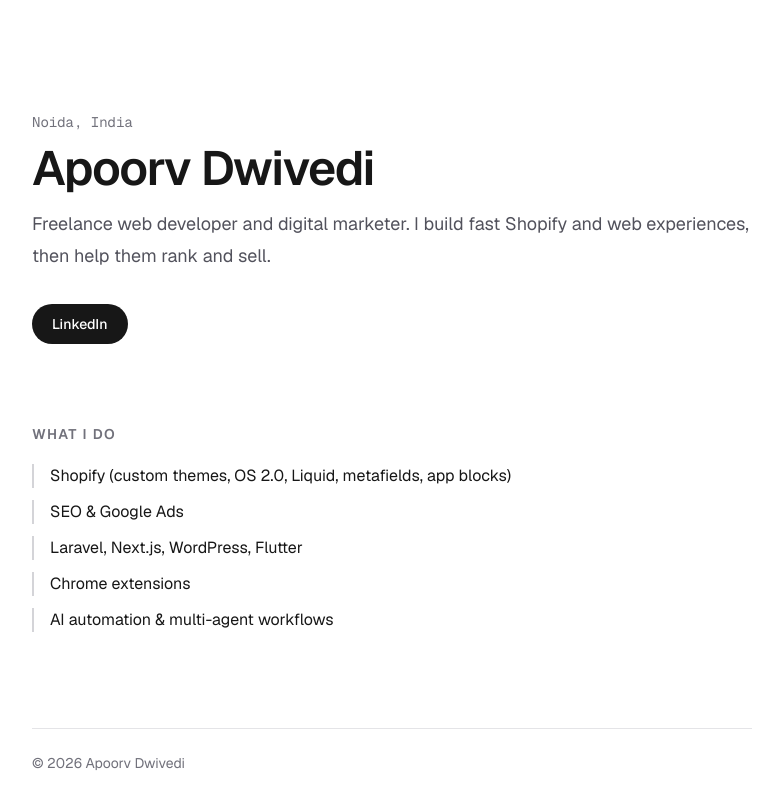
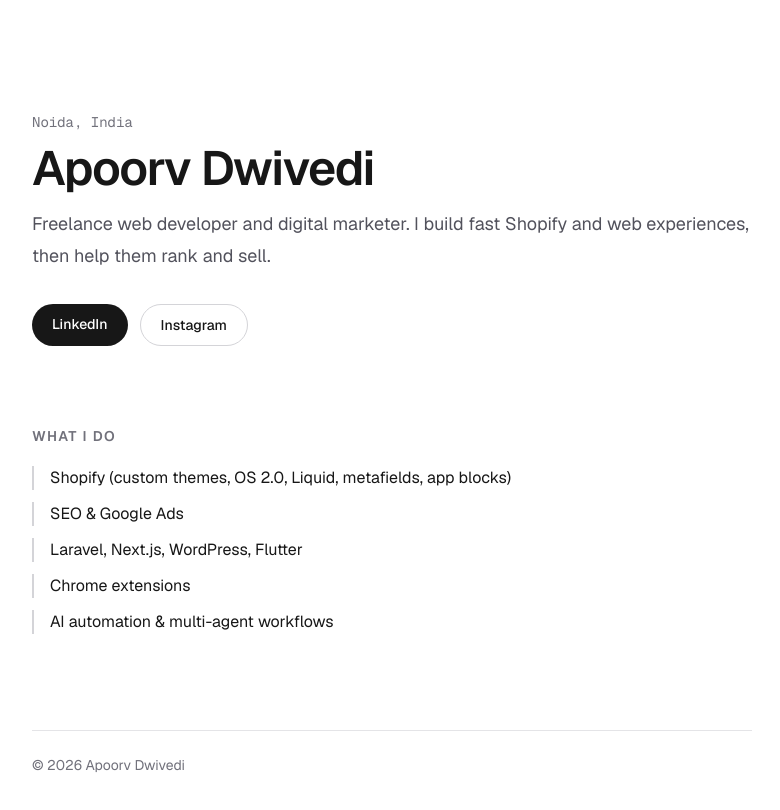
Before and after one commit to dwivediapoorv/personal-portfolio, a Next.js app: page / in a window 1280 px wide. Shown: the top 810 px of the page, without its empty margins (248-1028 px from the left). Built offline with nearby package versions, Linux system fonts and the light colour scheme.

Commit message:
Add Instagram link
Co-Authored-By: Claude Sonnet 5.5 <noreply@anthropic.com>
Claude-Session: https://claude.ai/code/session_01LMPQWx19bpji17ognJg2Ks

```diff
--- a/app/page.tsx
+++ b/app/page.tsx
@@ -27,6 +27,14 @@ export default function Home() {
           >
             LinkedIn
           </a>
+          <a
+            href="https://www.instagram.com/dwivedi.apoorv/"
+            target="_blank"
+            rel="noopener noreferrer"
+            className="rounded-full border border-zinc-300 px-5 py-2.5 transition-colors hover:bg-zinc-100 dark:border-zinc-700 dark:hover:bg-zinc-900"
+          >
+            Instagram
+          </a>
         </div>
       </header>
 
```
